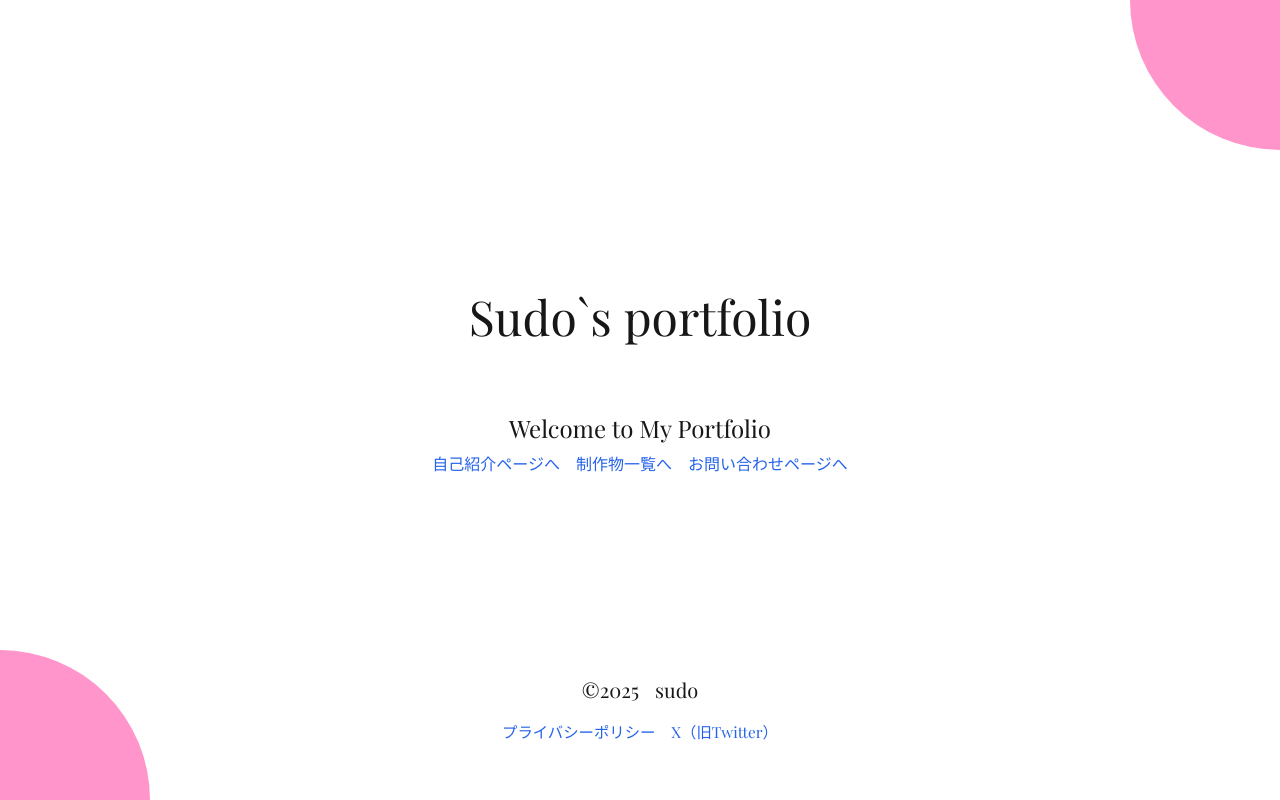
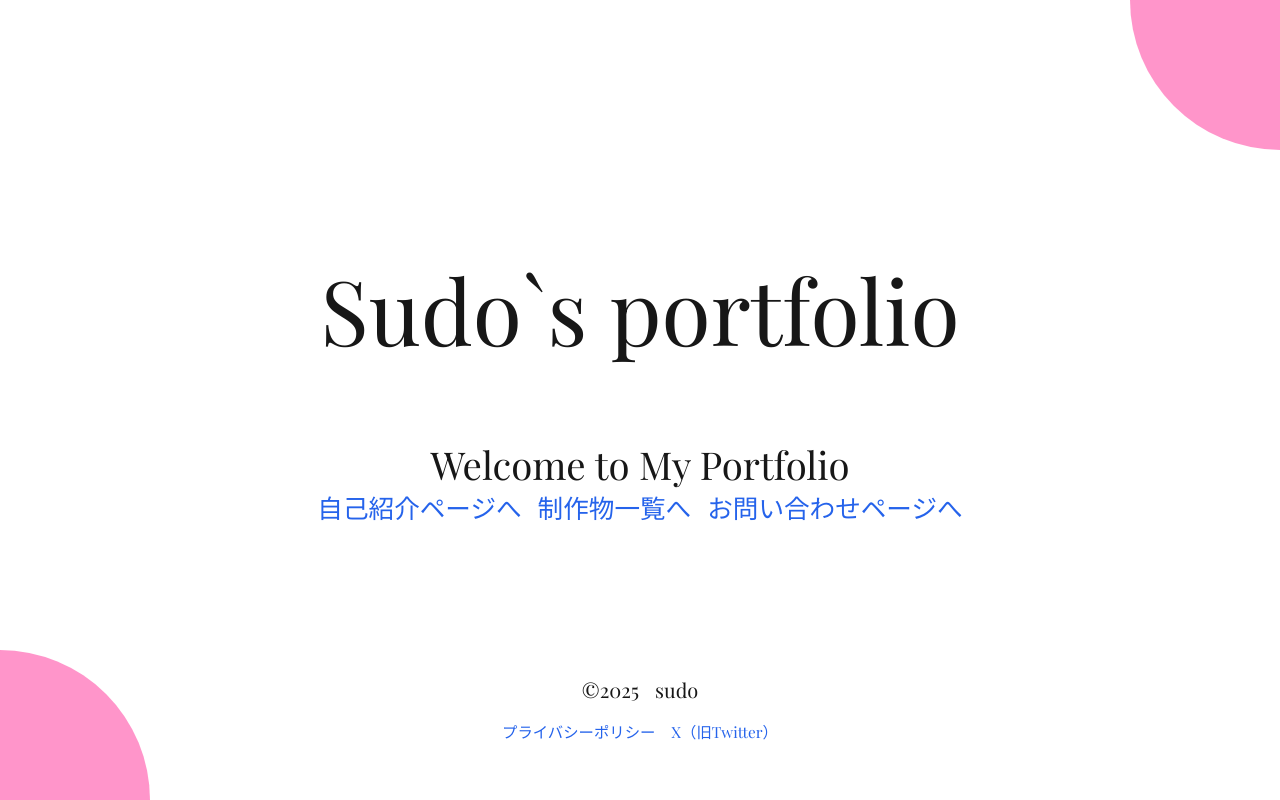
Before and after one commit to s-taku0502/portfolio, a Next.js app: page / in a window 1280 px wide. Built offline with nearby package versions, Linux system fonts and the light colour scheme.

Commit message:
update:文字の大きさを調整

```diff
--- a/src/app/page.js
+++ b/src/app/page.js
@@ -10,14 +10,14 @@ export default function Home() {
       <div className="background-shape shape-bottom-left" />
       <div className="grid grid-rows-[20px_1fr_20px] items-center justify-items-center min-h-screen p-8 pb-20 gap-16 sm:p-20 font-[family-name:var(--font-geist-sans)]">
         <main className="font-playfair flex flex-col gap-8 row-start-2 items-center text-center">
-          <h1 className="font-playfair text-5xl mb-2 rounded-md w-full">
+          <h1 className="font-playfair text-[7vw] mb-2 rounded-md"> {/*`テキストサイズを画面の７％に設定`*/}
             Sudo`s portfolio
           </h1>
           <div className="max-h-screen p-8 w-full">
-            <h1 className="font-playfair text-2xl mb-2 rounded-md">
+            <h1 className="font-playfair text-[3vw] text-2xl mb-2 rounded-md">
               Welcome to My Portfolio
             </h1>
-            <nav className="flex space-x-4 justify-center">
+            <nav className="flex space-x-4 text-[2vw] justify-center">
               <CustomLink href="/about">自己紹介ページへ</CustomLink>
               <CustomLink href="/projects">制作物一覧へ</CustomLink>
               <CustomLink href="/contact">お問い合わせページへ</CustomLink>
```
